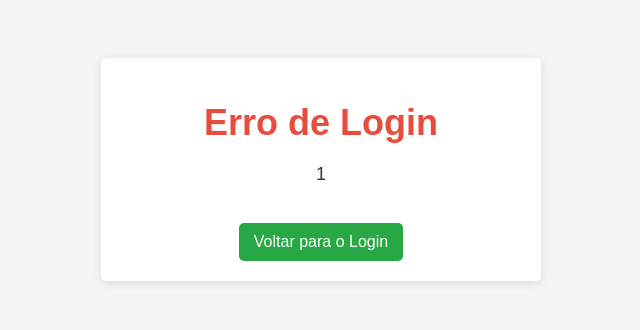
After one commit to cmilli007/Usuarios, a PHP site: page /erro_login.php?mensagem=1 in a window 1280 px wide. The commit adds this page. Shown: the top 330 px of the page, without its empty margins (319-959 px from the left). Run offline with PHP 8.4, Linux system fonts and the light colour scheme.

Commit message:
mudança no login

```diff
--- /dev/null
+++ b/erro_login.php
@@ -0,0 +1,51 @@
+<!DOCTYPE html>
+<html lang="pt-br">
+<head>
+    <meta charset="UTF-8">
+    <meta name="viewport" content="width=device-width, initial-scale=1.0">
+    <title>Erro de Login</title>
+    <link rel="stylesheet" href="style.css">
+    <style>
+        body {
+            font-family: Arial, sans-serif;
+            background-color: #f4f4f4;
+            color: #333;
+            text-align: center;
+            padding: 50px;
+        }
+        .error-container {
+            background-color: #fff;
+            border-radius: 5px;
+            box-shadow: 0 2px 10px rgba(0, 0, 0, 0.1);
+            padding: 20px;
+            max-width: 400px;
+            margin: auto;
+        }
+        h1 {
+            color: #e74c3c;
+        }
+        p {
+            font-size: 18px;
+        }
+        a {
+            display: inline-block;
+            margin-top: 20px;
+            padding: 10px 15px;
+            color: #fff;
+            background-color: #28a745;
+            text-decoration: none;
+            border-radius: 5px;
+        }
+        a:hover {
+            background-color: #218838;
+        }
+    </style>
+</head>
+<body>
+    <div class="error-container">
+        <h1>Erro de Login</h1>
+        <p><?php echo htmlspecialchars($_GET['mensagem']); ?></p>
+        <a href="login.html">Voltar para o Login</a>
+    </div>
+</body>
+</html>
--- /dev/null
+++ b/style.css
@@ -0,0 +1,59 @@
+body {
+    background-color: #F1FAF1;
+}
+
+.container {
+    font-family: "DM Sans", sans-serif;
+    max-width: 800px;
+    background-color: #ffffff;
+    margin: 70px auto;
+    border-radius: 5%;
+    text-align: center;
+    padding: 20px;
+}
+
+h1 {
+    font-size: 36px;
+    color: #0D7E2E;
+    margin-bottom: 20px;
+}
+
+h2 {
+    font-family: "DM Sans", sans-serif;
+    font-size: 30px;
+    margin: 20px 0;
+}
+
+.user-info p {
+    font-size: 18px;
+    margin: 5px 0;
+}
+
+.product {
+    border: 1px solid #ccc;
+    padding: 15px;
+    margin-top: 10px;
+    border-radius: 5%;
+    background-color: #c3f6c3;
+    text-align: left;
+}
+
+strong {
+    color: #0D7E2E;
+}
+
+.botao {
+    font-family: "DM Sans", sans-serif;
+    margin-top: 20px;
+    width: 70%;
+    height: 40px;
+    cursor: pointer;
+    border-radius: 6%;
+    background-color: #0D7E2E;
+    color: white;
+    border: none;
+}
+
+.botao:hover {
+    background-color: #2f5c2c;
+}
```
Also changed, not shown: login.php (+13 -7 lines), perfil.php (+14 -1 lines).
